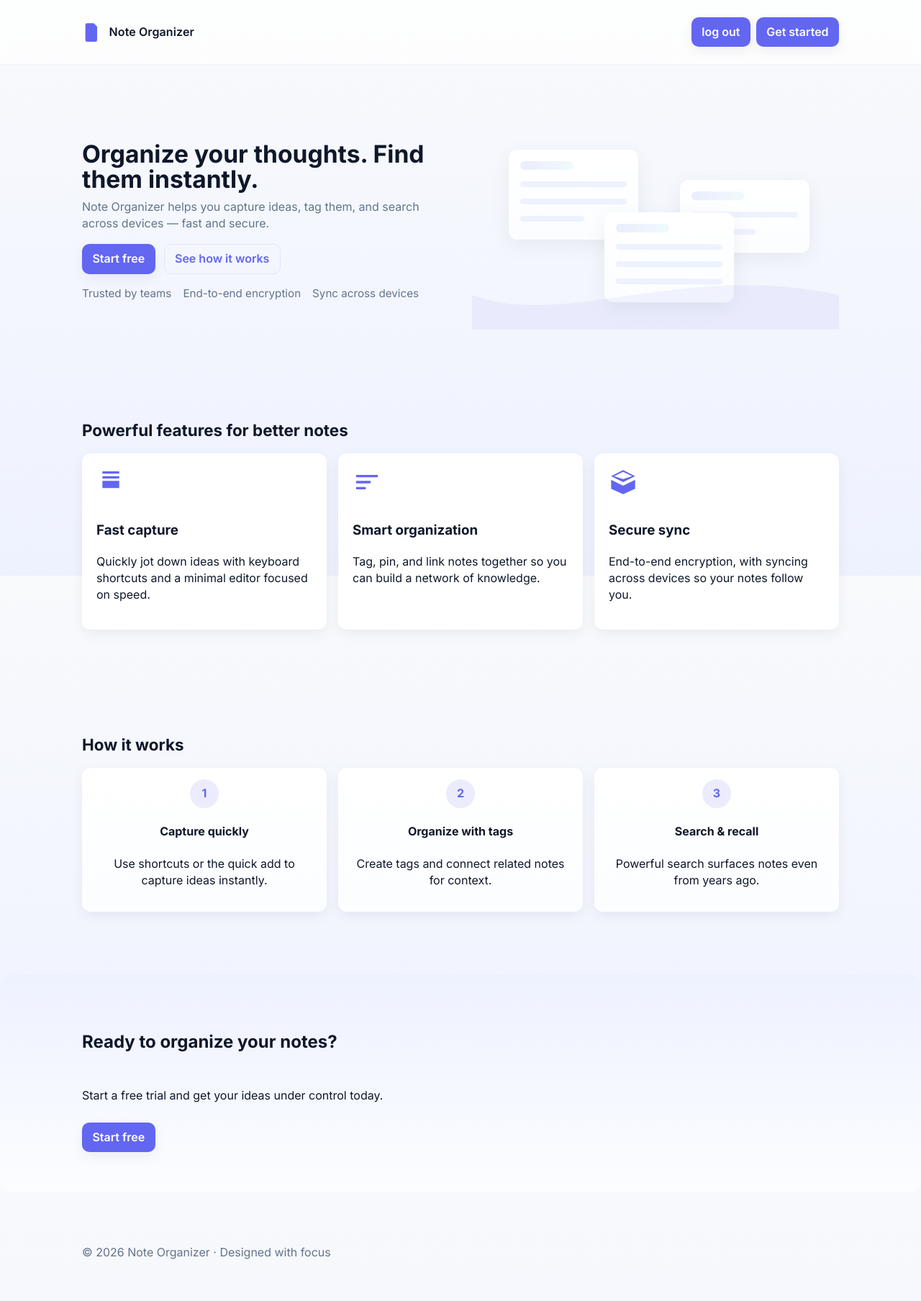
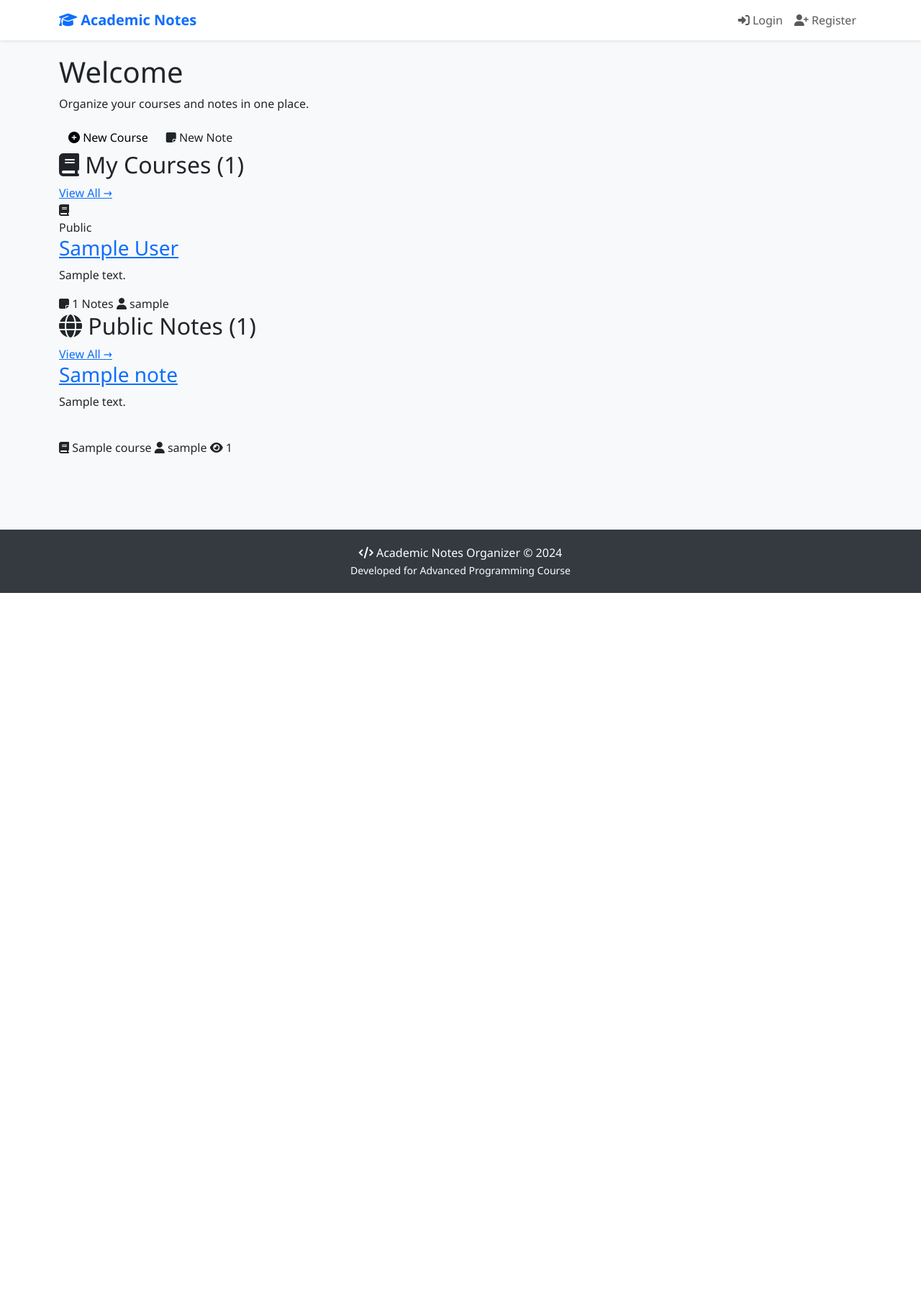
Before and after one commit to most1ted/Academic-Notes-Organizer, a Django app: template templates/accounts/base.html in a window 1280 px wide. Shown: the whole page at 72% size. After the commit the page ends 824 px from the top, so only its background shows below. Run offline with Django 5.2, Linux system fonts and the light colour scheme; tables that the repository leaves empty hold one stand-in row (values such as "Sample post"); the template is opened without the code that fills it: values that come from a table or form of the project are taken from there, most other values are stand-ins (such as "Sample title", 1, 10 or a date in 2020).

Commit message:
accounts html file last change

```diff
--- a/templates/accounts/base.html
+++ b/templates/accounts/base.html
@@ -1,163 +1,243 @@
+{% extends "accounts/home.html" %}
 
-{% load static %}
-<!DOCTYPE html>
-<html lang="en">
-<head>
-  <meta charset="utf-8" />
-  <meta name="viewport" content="width=device-width,initial-scale=1" />
-  <title>Note Organizer — Keep Your Ideas in Order</title>
-  <link rel="preconnect" href="https://fonts.gstatic.com" crossorigin>
-  <link href="https://fonts.googleapis.com/css2?family=Inter:wght@300;400;600;700&display=swap" rel="stylesheet">
-  <link rel="stylesheet" href="{% static 'css/home.css' %}">
-  <meta name="description" content="Organize your notes quickly and efficiently. Smart search, tags, and cross-device sync.">
-</head>
-<body>
-  <header class="site-header">
-    <nav class="navbar" role="navigation" aria-label="Main navigation">
-      <div class="container navbar-inner">
-        <a class="brand" href="#" aria-label="Note Organizer Home">
-          <svg class="brand-icon" width="28" height="28" viewBox="0 0 24 24" aria-hidden="true">
-            <path fill="currentColor" d="M6 2h8l4 4v16a2 2 0 0 1-2 2H6a2 2 0 0 1-2-2V4a2 2 0 0 1 2-2z"/>
-          </svg>
-          <span class="brand-name">Note Organizer</span>
+{% block content %}
+
+<div class="hero">
+    <h1>Welcome {{ user.username }}</h1>
+
+    <p>
+        Organize your courses and notes in one place.
+    </p>
+
+    <div class="btn-group">
+
+        <a href="{% url 'course_create' %}" class="btn btn-light">
+            <i class="fas fa-plus-circle"></i>
+            New Course
         </a>
 
-        <button class="nav-toggle" aria-expanded="false" aria-controls="nav-menu" aria-label="Toggle menu">
-          <span class="hamburger"></span>
-        </button>
+        <a href="{% url 'note_create' %}" class="btn btn-outline">
+            <i class="fas fa-sticky-note"></i>
+            New Note
+        </a>
 
-        <div id="nav-menu" class="nav-menu">
-          <ul class="nav-list">
+    </div>
 
-          </ul>
-          <div class="nav-ctas">
-              <a class="btn btn-primary" href="/accounts/logout/">log out</a>
-            <a class="btn btn-primary" href="/accounts/login/">Get started</a>
-          </div>
-        </div>
-      </div>
-    </nav>
-  </header>
-
-  <main>
-    <section class="hero">
-      <div class="container hero-inner">
-        <div class="hero-content reveal">
-          <h1 class="hero-title">Organize your thoughts. Find them instantly.</h1>
-          <p class="hero-sub">Note Organizer helps you capture ideas, tag them, and search across devices — fast and secure.</p>
-          <div class="hero-actions">
-            <a class="btn btn-primary" href="#signup">Start free</a>
-            <a class="btn btn-ghost" href="#how">See how it works</a>
-          </div>
-          <ul class="trust-list" aria-hidden="false">
-            <li>Trusted by teams</li>
-            <li>End-to-end encryption</li>
-            <li>Sync across devices</li>
-          </ul>
-        </div>
-
-        <div class="hero-visual" aria-hidden="true">
-
-          <div class="note-mock note-1">
-            <div class="note-header"></div>
-            <p class="note-line"></p>
-            <p class="note-line"></p>
-            <p class="note-line short"></p>
-          </div>
-
-          <div class="note-mock note-2">
-            <div class="note-header"></div>
-            <p class="note-line"></p>
-            <p class="note-line short"></p>
-          </div>
-
-          <div class="note-mock note-3">
-            <div class="note-header"></div>
-            <p class="note-line"></p>
-            <p class="note-line"></p>
-            <p class="note-line"></p>
-          </div>
+</div>
 
 
-          <svg class="hero-shape" viewBox="0 0 600 200" preserveAspectRatio="none" aria-hidden="true">
-            <path d="M0,120 C150,200 350,40 600,120 L600,200 L0,200 Z" fill="rgba(99,102,241,0.08)"></path>
-          </svg>
-        </div>
-      </div>
-    </section>
+<div class="section-header">
 
-    <section id="features" class="section features">
-      <div class="container">
-        <h2 class="section-title reveal">Powerful features for better notes</h2>
-        <div class="features-grid">
-          <article class="feature-card reveal">
-            <svg class="feature-icon" width="40" height="40" viewBox="0 0 24 24" aria-hidden="true">
-              <path fill="currentColor" d="M5 3h14v2H5zM5 7h14v2H5zM5 11h14v6H5z"/>
-            </svg>
-            <h3>Fast capture</h3>
-            <p>Quickly jot down ideas with keyboard shortcuts and a minimal editor focused on speed.</p>
-          </article>
+    <h2>
+        <i class="fas fa-book"></i>
+        My Courses ({{ courses.count }})
+    </h2>
 
-          <article class="feature-card reveal">
-            <svg class="feature-icon" width="40" height="40" viewBox="0 0 24 24" aria-hidden="true">
-              <path fill="currentColor" d="M3 6h18v2H3zm0 5h12v2H3zm0 5h8v2H3z"/>
-            </svg>
-            <h3>Smart organization</h3>
-            <p>Tag, pin, and link notes together so you can build a network of knowledge.</p>
-          </article>
+    <a class="view-all" href="{% url 'courses' %}">
+        View All →
+    </a>
 
-          <article class="feature-card reveal">
-            <svg class="feature-icon" width="40" height="40" viewBox="0 0 24 24" aria-hidden="true">
-              <path fill="currentColor" d="M12 2L2 7l10 5 10-5-10-5zm0 7.5L4.5 7 12 3.5 19.5 7 12 9.5zM2 17.5V10l10 5 10-5v7.5L12 22 2 17.5z"/>
-            </svg>
-            <h3>Secure sync</h3>
-            <p>End-to-end encryption, with syncing across devices so your notes follow you.</p>
-          </article>
-        </div>
-      </div>
-    </section>
+</div>
 
-    <section id="how" class="section how-it-works">
-      <div class="container">
-        <h2 class="section-title reveal">How it works</h2>
-        <div class="steps-grid">
-          <div class="step reveal">
-            <div class="step-number">1</div>
-            <h4>Capture quickly</h4>
-            <p>Use shortcuts or the quick add to capture ideas instantly.</p>
-          </div>
-          <div class="step reveal">
-            <div class="step-number">2</div>
-            <h4>Organize with tags</h4>
-            <p>Create tags and connect related notes for context.</p>
-          </div>
-          <div class="step reveal">
-            <div class="step-number">3</div>
-            <h4>Search & recall</h4>
-            <p>Powerful search surfaces notes even from years ago.</p>
-          </div>
-        </div>
-      </div>
-    </section>
 
-    <section id="signup" class="section cta-section">
-      <div class="container cta-inner reveal">
-        <h2>Ready to organize your notes?</h2>
-        <p>Start a free trial and get your ideas under control today.</p>
-        <a class="btn btn-primary btn-lg" href="#signup-form">Start free</a>
-      </div>
-    </section>
-  </main>
+<div class="grid">
 
-  <footer class="site-footer">
-    <div class="container footer-inner">
-      <p>&copy; <span id="year"></span> Note Organizer · Designed with focus</p>
-      <div class="footer-links">
+{% for course in courses %}
 
-      </div>
-    </div>
-  </footer>
+<div class="course-card">
 
-  <script src="{% static 'js/home.js' %}" defer></script>
-</body>
-</html>
+<div class="course-icon">
+
+<i class="fas fa-book"></i>
+
+</div>
+
+{% if course.is_public %}
+
+<span class="public">
+
+Public
+
+</span>
+
+{% else %}
+
+<span class="private">
+
+Private
+
+</span>
+
+{% endif %}
+
+<h3 class="course-title">
+
+<a href="{% url 'course_detail' course.id %}">
+
+{{ course.title }}
+
+</a>
+
+</h3>
+
+<p class="course-desc">
+
+{{ course.description|truncatechars:80 }}
+
+</p>
+
+<div class="course-info">
+
+<span>
+
+<i class="fas fa-sticky-note"></i>
+
+{{ course.notes.count }} Notes
+
+</span>
+
+<span>
+
+<i class="fas fa-user"></i>
+
+{{ course.user.username }}
+
+</span>
+
+</div>
+
+</div>
+
+{% empty %}
+
+<div class="empty-state">
+
+<i class="fas fa-book-open"></i>
+
+<h3>No Courses</h3>
+
+<p>Create your first course.</p>
+
+<a href="{% url 'course_create' %}" class="btn-primary">
+
+Create Course
+
+</a>
+
+</div>
+
+{% endfor %}
+
+</div>
+
+
+
+<div class="section-header">
+
+<h2>
+
+<i class="fas fa-globe"></i>
+
+Public Notes ({{ public_notes.count }})
+
+</h2>
+
+<a href="{% url 'note_list' %}" class="view-all">
+
+View All →
+
+</a>
+
+</div>
+
+
+
+<div class="grid">
+
+{% for note in public_notes %}
+
+<div class="note-card">
+
+<h3 class="note-title">
+
+<a href="{% url 'note_detail' note.id %}">
+
+{{ note.title }}
+
+</a>
+
+</h3>
+
+<p class="note-content">
+
+{{ note.content|truncatechars:120 }}
+
+</p>
+
+{% if note.files.all %}
+
+<div class="note-files">
+
+{% for file in note.files.all %}
+
+<i class="fas {{ file.get_file_icon }}"></i>
+
+{% endfor %}
+
+</div>
+
+{% endif %}
+
+<div class="note-meta">
+
+<span>
+
+<i class="fas fa-book"></i>
+
+{{ note.course.title }}
+
+</span>
+
+<span>
+
+<i class="fas fa-user"></i>
+
+{{ note.user.username }}
+
+</span>
+
+<span>
+
+<i class="fas fa-eye"></i>
+
+{{ note.views_count }}
+
+</span>
+
+</div>
+
+</div>
+
+{% empty %}
+
+<div class="empty-state">
+
+<i class="fas fa-sticky-note"></i>
+
+<h3>No Notes</h3>
+
+<p>No public notes found.</p>
+
+<a href="{% url 'note_create' %}" class="btn-primary">
+
+Create Note
+
+</a>
+
+</div>
+
+{% endfor %}
+
+</div>
+
+{% endblock %}
```
Also changed, not shown: templates/accounts/accounts.html (deleted, +0 -167 lines).
